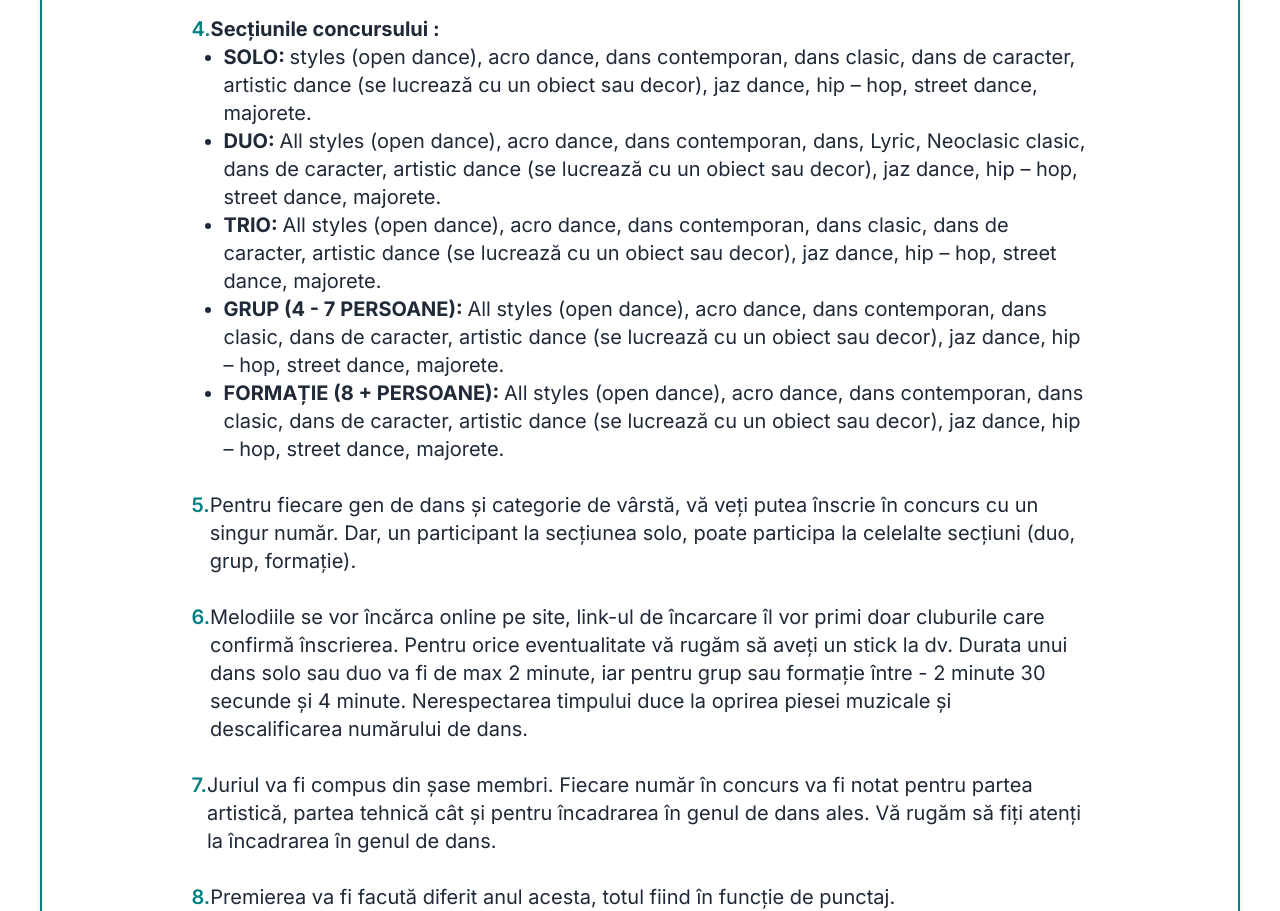
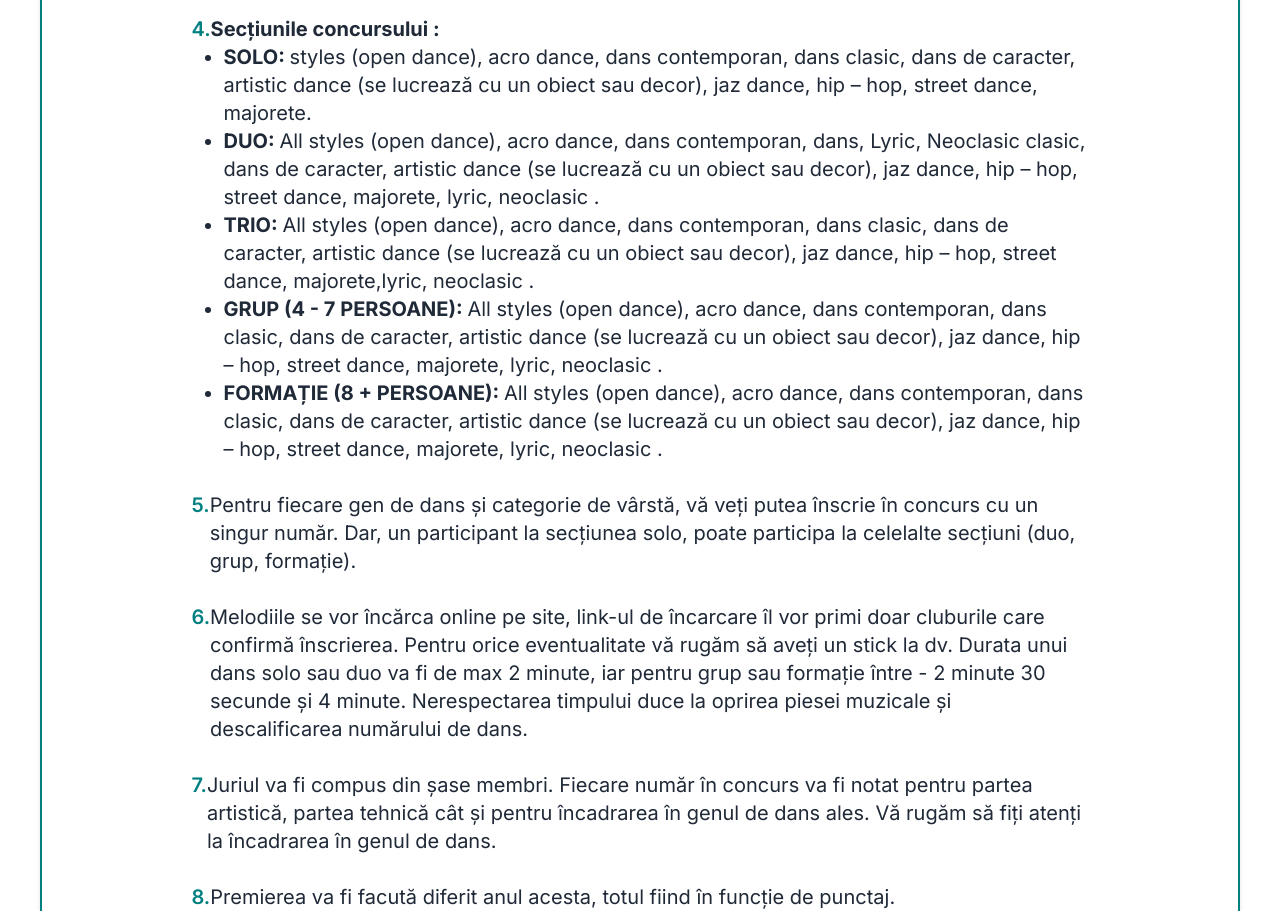
Before and after one commit to FitDanceOradea/FitDance, a Next.js app: page /concurs in a window 1280 px wide. Shown: the part 1020-1931 px from the top of the page. Built offline with nearby package versions, Linux system fonts and the light colour scheme.

Commit message:
modificari

```diff
--- a/app/(main)/concurs/page.tsx
+++ b/app/(main)/concurs/page.tsx
@@ -74,14 +74,16 @@ const Concurs = () => {
               <span className="font-bold uppercase">duo: </span>
               All styles (open dance), acro dance, dans contemporan, dans, Lyric, Neoclasic
               clasic, dans de caracter, artistic dance (se lucrează cu un obiect
-              sau decor), jaz dance, hip – hop, street dance, majorete.
+              sau decor), jaz dance, hip – hop, street dance, majorete, lyric, neoclasic
+.
             </li>
             <li>
               {" "}
               <span className="font-bold uppercase">trio: </span>
               All styles (open dance), acro dance, dans contemporan, dans
               clasic, dans de caracter, artistic dance (se lucrează cu un obiect
-              sau decor), jaz dance, hip – hop, street dance, majorete.
+              sau decor), jaz dance, hip – hop, street dance, majorete,lyric, neoclasic
+.
             </li>
             <li>
               {" "}
@@ -90,7 +92,8 @@ const Concurs = () => {
               </span>
               All styles (open dance), acro dance, dans contemporan, dans
               clasic, dans de caracter, artistic dance (se lucrează cu un obiect
-              sau decor), jaz dance, hip – hop, street dance, majorete.
+              sau decor), jaz dance, hip – hop, street dance, majorete, lyric, neoclasic
+.
             </li>
             <li>
               {" "}
@@ -99,7 +102,8 @@ const Concurs = () => {
               </span>
               All styles (open dance), acro dance, dans contemporan, dans
               clasic, dans de caracter, artistic dance (se lucrează cu un obiect
-              sau decor), jaz dance, hip – hop, street dance, majorete.
+              sau decor), jaz dance, hip – hop, street dance, majorete, lyric, neoclasic
+.
             </li>
             <br />
           </ul>
--- a/app/(main)/cursuri/page.tsx
+++ b/app/(main)/cursuri/page.tsx
@@ -9,9 +9,9 @@ const Concurs = () => {
       </div>{" "}
       <div className="bg-white text-xl border-2 border-secy shadow-md mt-10 md:m-5 md:mx-10 pt-1">
         <div className="mt-10 md:w-3/4 md:mx-auto mx-3 flex text-gray-800">
-          <span className="text-secy  font-semibold text-md ">1.</span>
-          <p className="">
-            Avand profesori, cu peste 20 de ani de experienta în domeniu, clubul
+          <span className="text-secy  font-semibold text-md ">1. </span>
+          <p className="ml-2">
+            {" "}Avand profesori, cu peste 20 de ani de experienta în domeniu, clubul
             a participat la diferite concursuri nationale si internationale unde
             am obtinut numeroase clasari pe podium la formatii si solouri. Dar
             si alte premii pentru cea mai buna coreografie, cel mai bun dansator
@@ -32,8 +32,8 @@ const Concurs = () => {
               <li> show dance</li>
               <li> artistic dance</li>
               <li> jazz dance</li>
-              <li> Lyric</li>
-              <li>Neoclasic </li>
+              <li> lyric</li>
+              <li>neoclasic </li>
             </ul>{" "}
             <br />
           </div>
@@ -49,10 +49,10 @@ const Concurs = () => {
  <br />
             <ul className="list-disc ml-8">
               {" "}
-              <li> copii pana la 4 – 5 ani marti si joi 17,30-18,30</li>
+              <li> copii pana la 4 – 5 ani marti si joi 17:30-18:30</li>
               <li>
                 {" "}
-                copii peste 5 – 6 ani luni, miercuri si vineri 18,00-19,00
+                copii peste 6 ani luni, miercuri si vineri  17:30-18:30
               </li>
               <br />
             </ul>{" "}
@@ -61,7 +61,7 @@ const Concurs = () => {
         <div className=" md:w-3/4 md:mx-auto mx-3 flex  text-gray-800">
           <div className=" flex">
             {" "}
-            <span className="text-secy  font-semibold text-md">4. </span>
+            <span className="text-secy mr-2 font-semibold text-md">4. </span>
           </div>{" "}
           Grupele de performanta sunt impartite pe varste si participa la
           concursuri interne si internationale. Acestea pe langa orele de dans
--- a/app/(main)/dans/page.tsx
+++ b/app/(main)/dans/page.tsx
@@ -9,14 +9,11 @@ const photos = [
   "6.jpg",
   "7.jpg",
   "8.jpg",
-  "9.jpg",
   "10.jpg",
   "11.jpg",
   "13.jpg",
   "24.jpeg",
-
-
-
+  "20.jpeg",
 
 ];
 const photos2 = [
@@ -24,17 +21,14 @@ const photos2 = [
   "15.jpg",
   "16.jpg",
   "12.jpg",
+  "9.jpg",
 
   "17.jpeg",
   "18.jpeg",
   "19.jpeg",
-    "20.jpeg",
   "21.jpeg",
   "22.jpeg",
-    "23.jpeg",
   "25.jpeg",
-
-
 ];
 
 const DansMiri = () => {
@@ -46,7 +40,7 @@ const DansMiri = () => {
       <div className="text-secy font-serif text-center font-semibold tracking-wider  text-3xl">
         ~ Magie in pasi de dans ~
       </div>
-      <div className="text-gray-800 mt-10 md:mt-0 md:text-gray-200  font-serif text-center font-semibold tracking-wider  text-xl">
+      <div className="text-gray-800 mt-28 md:mt-0 md:text-gray-200  font-serif text-center font-semibold tracking-wider  text-xl">
         ~ Oferim mirilor noștri atat coregrafia personalizata de la dansul
         mirilor , cât și lecții de dans, pentru a învața mai multe stiluri.~
       </div>
@@ -58,7 +52,7 @@ const DansMiri = () => {
         <div className="">
           {" "}
           {photos.map((item, index) => (
-            <div className="border-secy border -mb-[1.4px]" key={index}>
+            <div className="border-secy border -mb-[0.97rem] md:-mb-5 xl:-mb-6" key={index}>
               <Image
                 src={`/dansmiri/${item}`}
                 height={500}
--- a/app/(main)/inscriere/page.tsx
+++ b/app/(main)/inscriere/page.tsx
@@ -28,7 +28,6 @@ const cat_s = [
   "Lyric",
   "Neoclasic "
 ];
-
 import { CalendarIcon, CaretSortIcon, CheckIcon } from "@radix-ui/react-icons";
 
 import { zodResolver } from "@hookform/resolvers/zod";
```
Lines whose indentation alone changed are shown as unchanged.
